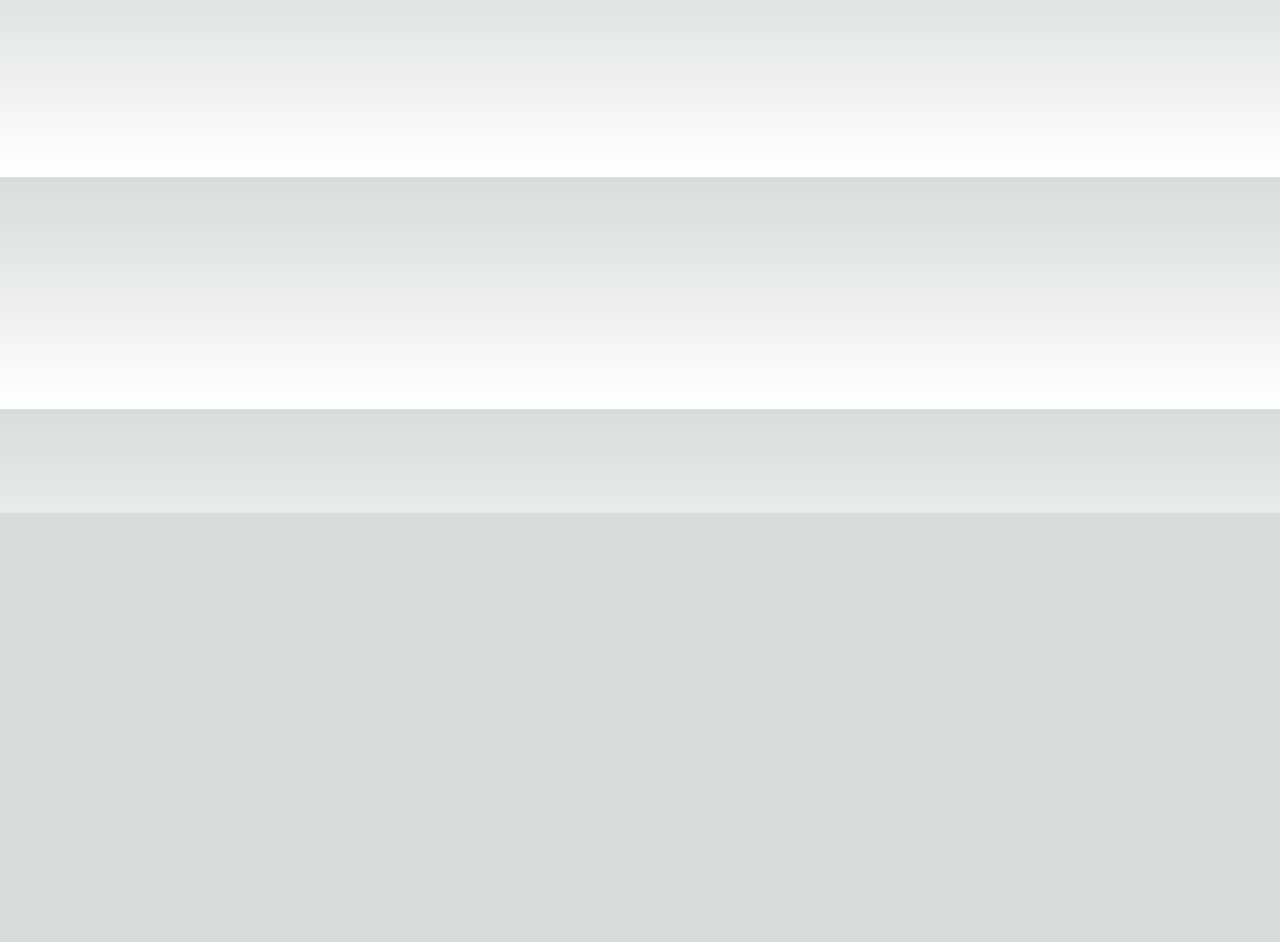
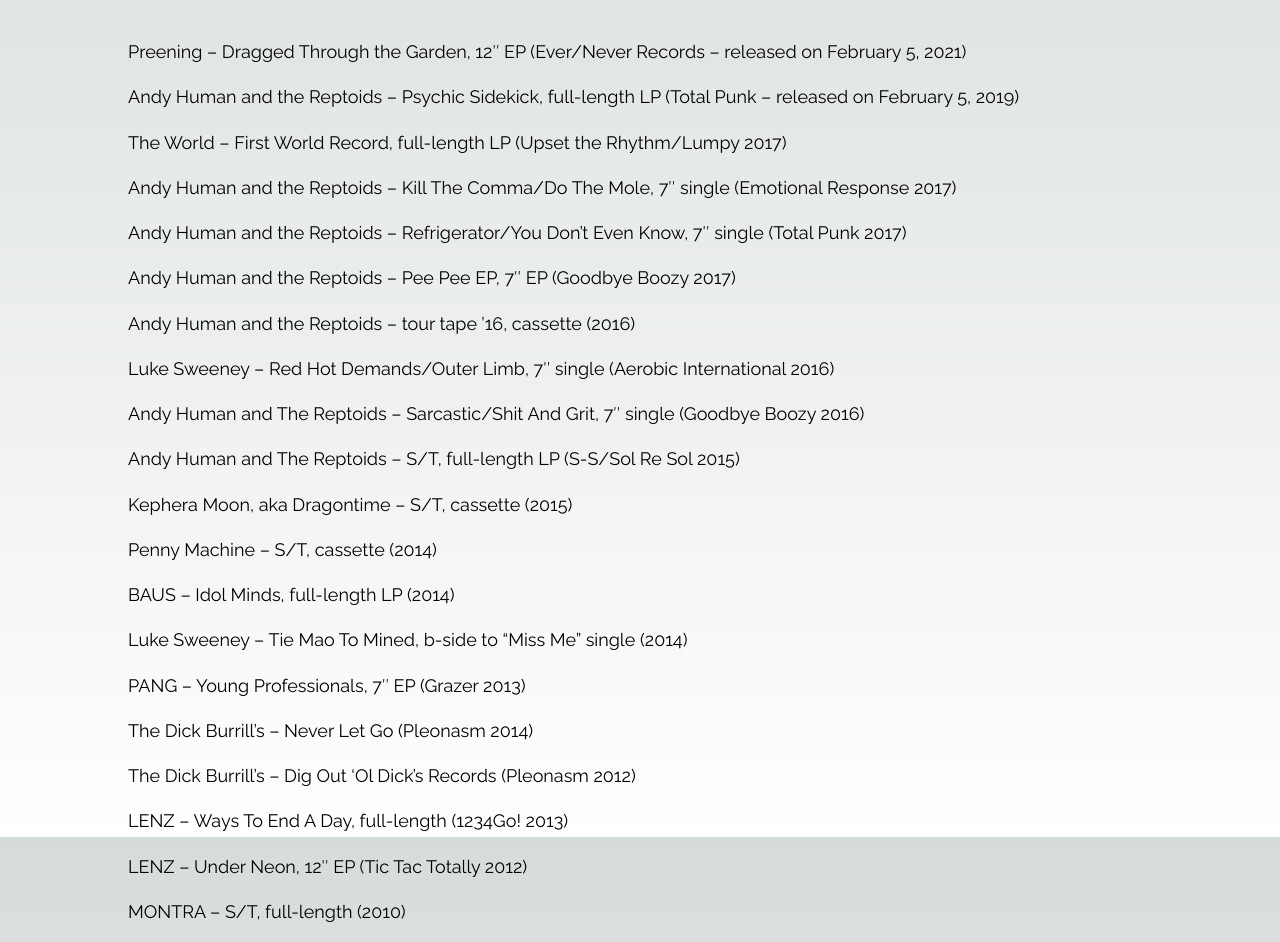
Before and after one commit to BrettEastman/brettaustineastman, a Next.js app: page /production in a window 1280 px wide. Shown: the part 287-1229 px from the top of the page. Before the commit the page ends 800 px from the top, so only its background shows below. Built offline with nearby package versions, Linux system fonts and the light colour scheme.

Commit message:
Working basic versions of selected works and production

```diff
--- a/app/page.tsx
+++ b/app/page.tsx
@@ -1,12 +1,23 @@
-import Head from 'next/head';
+import Head from "next/head";
+import Image from "next/image";
+import Headshot from "../public/docs/images/BrettB&W.jpg";
 
 export default function Home() {
   return (
     <main className="flex flex-col justify-around py-24">
       <Head>
         <title>Brett Austin Eastman</title>
-        <meta name="description" content="portfolio"/>
+        <meta name="description" content="portfolio" />
       </Head>
+      <h3 className="flex justify-around uppercase text-3xl p-8">Home</h3>
+      <div className="flex justify-around">
+        <Image
+          src={Headshot}
+          width={700}
+          height={700}
+          alt="Picture of Brett Austin Eastman"
+        />
+      </div>
     </main>
-  )
+  );
 }
--- a/app/production/page.tsx
+++ b/app/production/page.tsx
@@ -1,5 +1,71 @@
 export default function Production() {
   return (
-    <h1>Production</h1>
+    <>
+      <h3 className="flex justify-around uppercase text-3xl p-8 mt-4">Production</h3>
+      <div className="flex flex-col max-w-5xl m-auto h-screen">
+        <div className="leading-relaxed text-lg">
+          <p className="mb-4">
+            Preening – Dragged Through the Garden, 12″ EP (Ever/Never Records – released on February 5, 2021)
+          </p>
+          <p className="mb-4">
+            Andy Human and the Reptoids – Psychic Sidekick, full-length LP (Total Punk – released on February 5, 2019)
+          </p>
+          <p className="mb-4">
+            The World – First World Record, full-length LP (Upset the Rhythm/Lumpy 2017)
+          </p>
+          <p className="mb-4">
+            Andy Human and the Reptoids – Kill The Comma/Do The Mole, 7″ single (Emotional Response 2017)
+          </p>
+          <p className="mb-4">
+            Andy Human and the Reptoids – Refrigerator/You Don’t Even Know, 7″ single (Total Punk 2017)
+          </p>
+          <p className="mb-4">
+            Andy Human and the Reptoids – Pee Pee EP, 7″ EP (Goodbye Boozy 2017)
+          </p>
+          <p className="mb-4">
+            Andy Human and the Reptoids – tour tape ’16, cassette (2016)
+          </p>
+          <p className="mb-4">
+            Luke Sweeney – Red Hot Demands/Outer Limb, 7″ single (Aerobic International 2016)
+          </p>
+          <p className="mb-4">
+            Andy Human and The Reptoids – Sarcastic/Shit And Grit, 7″ single (Goodbye Boozy 2016)
+          </p>
+          <p className="mb-4">
+            Andy Human and The Reptoids – S/T, full-length LP (S-S/Sol Re Sol 2015)
+          </p>
+          <p className="mb-4">
+            Kephera Moon, aka Dragontime – S/T, cassette (2015)
+          </p>
+          <p className="mb-4">
+            Penny Machine – S/T, cassette (2014)
+          </p>
+          <p className="mb-4">
+            BAUS – Idol Minds, full-length LP (2014)
+          </p>
+          <p className="mb-4">
+            Luke Sweeney – Tie Mao To Mined, b-side to “Miss Me” single (2014)
+          </p>
+          <p className="mb-4">
+            PANG – Young Professionals, 7″ EP (Grazer 2013)
+          </p>
+          <p className="mb-4">
+            The Dick Burrill’s – Never Let Go (Pleonasm 2014)
+          </p>
+          <p className="mb-4">
+            The Dick Burrill’s – Dig Out ‘Ol Dick’s Records (Pleonasm 2012)
+          </p>
+          <p className="mb-4">
+            LENZ – Ways To End A Day, full-length (1234Go! 2013)
+          </p>
+          <p className="mb-4">
+            LENZ – Under Neon, 12″ EP (Tic Tac Totally 2012)
+          </p>
+          <p className="mb-4">
+            MONTRA – S/T, full-length (2010)
+          </p>
+        </div>
+      </div>
+    </>
   )
 }
--- a/app/selected_works/page.tsx
+++ b/app/selected_works/page.tsx
@@ -1,5 +1,44 @@
 export default function SelectedWorks() {
   return (
-    <h1>Selected Works</h1>
+    <>
+      <h3 className="flex justify-around uppercase text-3xl p-8 mt-4">Selected Works</h3>
+      <div className="flex flex-col max-w-5xl m-auto h-screen">
+        <div className="leading-relaxed text-lg">
+          <p className="mb-4">
+            Glimmer/Glow for piano and percussion quartet (2021)
+          </p>
+          <p className="mb-4">
+            Passover for flute (2020)
+          </p>
+          <p className="mb-4">
+            In Response for flute and fixed media (2019)
+          </p>
+          <p className="mb-4">
+            Paraphrase for bass clarinet, viola, and piano (2019)
+          </p>
+          <p className="mb-4">
+            Keepsake (for Rishi) for amplified contrabass flute and contraforte (2018)
+          </p>
+          <p className="mb-4">
+            La Musique for flute and alto flute (2017)
+          </p>
+          <p className="mb-4">
+            MISMA for violin, clarinet, cello, and piano (2017)
+          </p>
+          <p className="mb-4">
+            MAINFRAME for string quartet (2016)
+          </p>
+          <p className="mb-4">
+            The Emerald City, electronic collage piece (2016)
+          </p>
+          <p className="mb-4">
+            Moments In Time for string quartet, flute (2007)
+          </p>
+          <p className="mb-4">
+            Lueur for three soprano voices, percussion, piano (2006)
+          </p>
+        </div>
+      </div>
+    </>
   )
 }
```
Also changed, not shown: app/about/page.tsx (+63 -15 lines).
